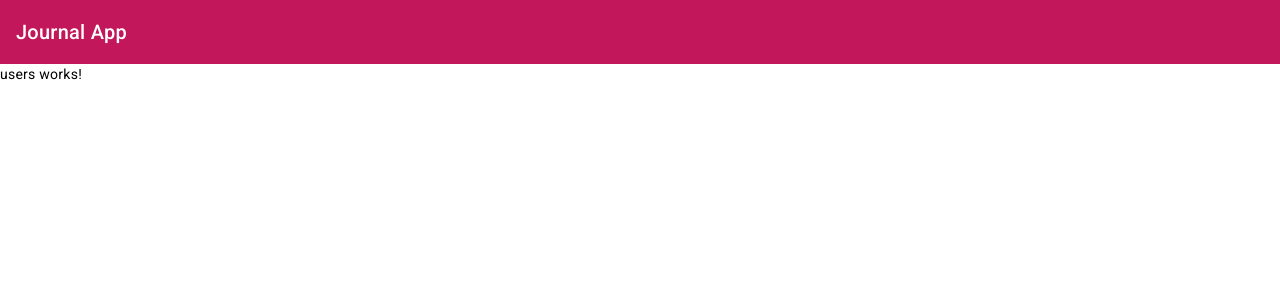
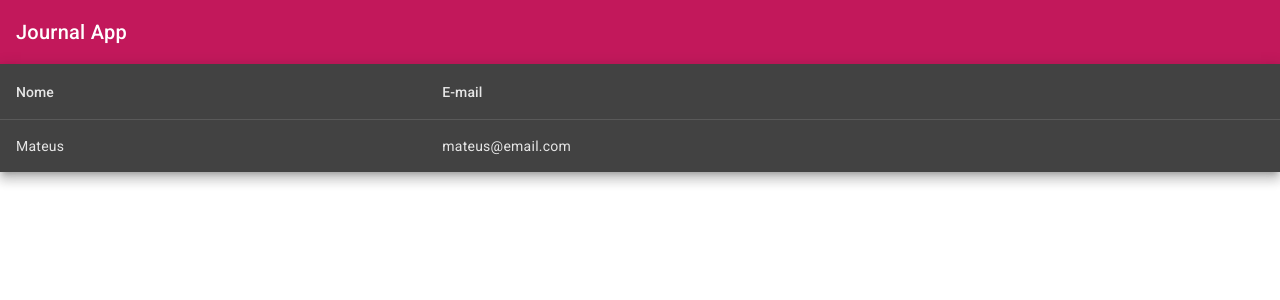
Before and after one commit to MateusLSants/Journal-App, an Angular app in the folder frontend/: page /users in a window 1280 px wide. Shown: the top 300 px of the page. Built offline with nearby package versions, Linux system fonts and the light colour scheme.

Commit message:
implemented user table

```diff
--- /dev/null
+++ b/frontend/src/app/users/model/user.ts
@@ -0,0 +1,2 @@
+export interface User {
+}
--- /dev/null
+++ b/frontend/src/app/users/models/user.ts
@@ -0,0 +1,2 @@
+export interface User {
+}
--- a/frontend/src/app/users/users.module.ts
+++ b/frontend/src/app/users/users.module.ts
@@ -1,5 +1,6 @@
+import { CommonModule } from '@angular/common';
 import { NgModule } from '@angular/core';
-import { CommonModule } from '@angular/common';
+import { MatTableModule } from '@angular/material/table';
 
 import { UsersRoutingModule } from './users-routing.module';
 import { UsersComponent } from './users/users.component';
@@ -11,7 +12,8 @@ import { UsersComponent } from './users/users.component';
   ],
   imports: [
     CommonModule,
-    UsersRoutingModule
+    UsersRoutingModule,
+    MatTableModule
   ]
 })
 export class UsersModule { }
--- /dev/null
+++ b/frontend/src/app/users/users/models/user.ts
@@ -0,0 +1,6 @@
+export interface User {
+    _id: string;
+    name: string;
+    email: string;
+    _password: string;
+}
--- a/frontend/src/app/users/users/users.component.html
+++ b/frontend/src/app/users/users/users.component.html
@@ -1 +1,17 @@
-<p>users works!</p>
+<table mat-table [dataSource]="users" class="mat-elevation-z8">
+
+  <!-- Name Column -->
+  <ng-container matColumnDef="name">
+    <th mat-header-cell *matHeaderCellDef> Nome </th>
+    <td mat-cell *matCellDef="let user"> {{ user.name }} </td>
+  </ng-container>
+
+  <!-- E-mail Column -->
+  <ng-container matColumnDef="email">
+    <th mat-header-cell *matHeaderCellDef> E-mail </th>
+    <td mat-cell *matCellDef="let user"> {{ user.email }} </td>
+  </ng-container>
+
+  <tr mat-header-row *matHeaderRowDef="displayedColumns"></tr>
+  <tr mat-row *matRowDef="let row; columns: displayedColumns;"></tr>
+</table>
--- a/frontend/src/app/users/users/users.component.ts
+++ b/frontend/src/app/users/users/users.component.ts
@@ -1,4 +1,6 @@
 import { Component } from '@angular/core';
+
+import { User } from './../models/user';
 
 @Component({
   selector: 'app-users',
@@ -6,5 +8,13 @@ import { Component } from '@angular/core';
   styleUrls: ['./users.component.css']
 })
 export class UsersComponent {
+  users: User[] = [
+    { _id: "1", name: "Mateus", email: "mateus@email.com", password: "123"}
+  ];
+  displayedColumns = ['name', 'email'];
+
+  constructor() {
+
+  }
 
 }
```
